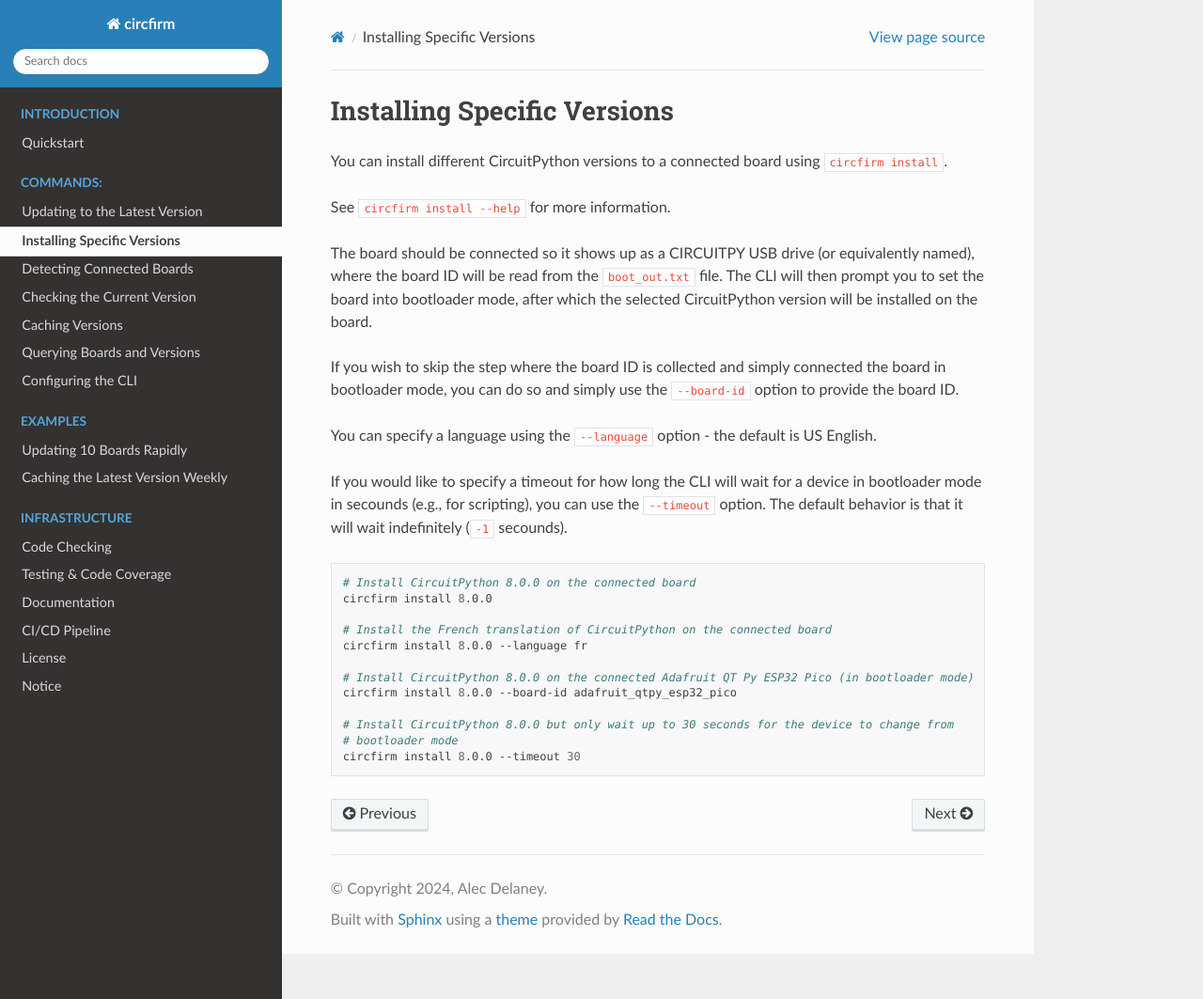
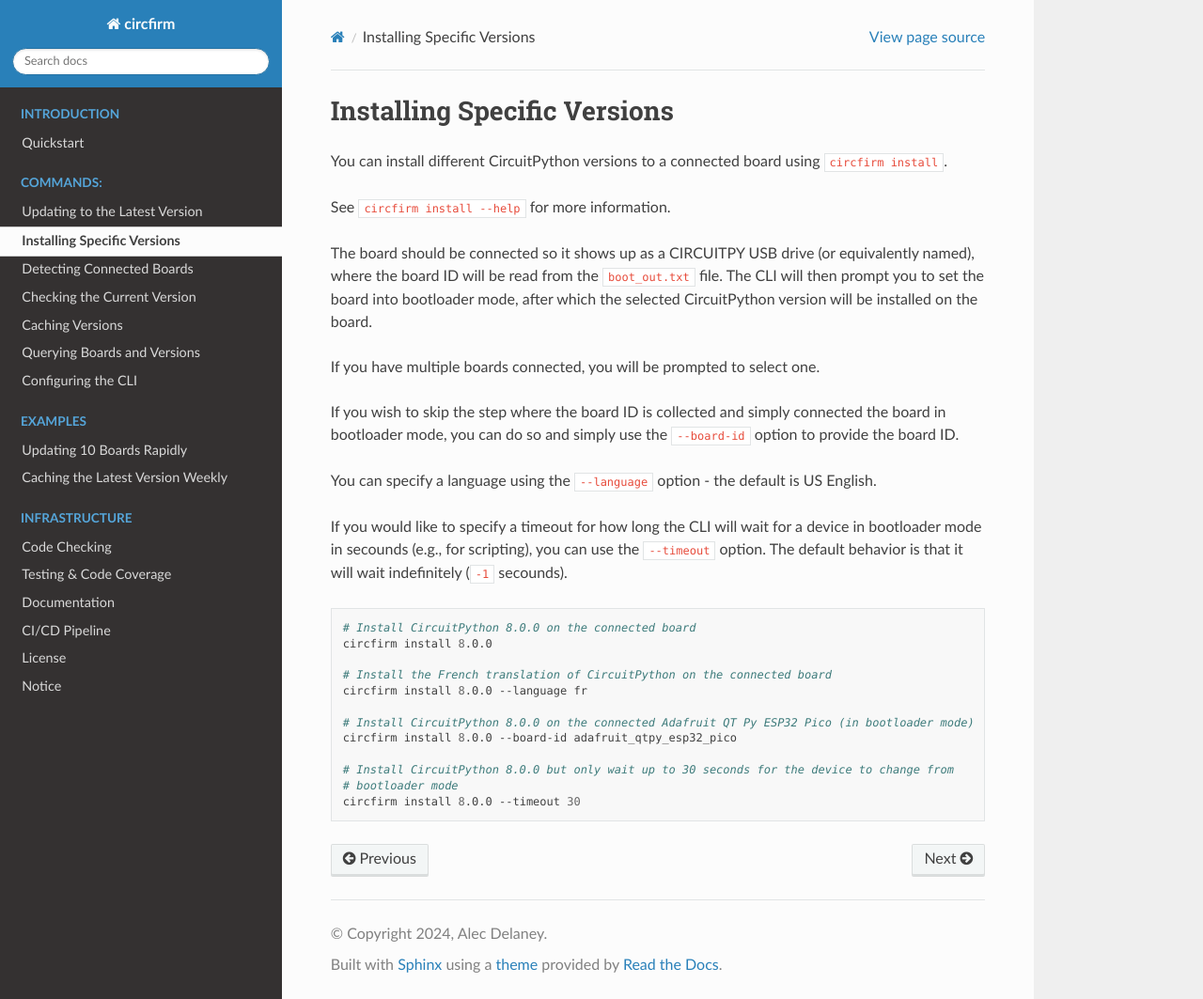
Before and after one commit to tekktrik/circfirm, a Sphinx documentation site: the page built from docs/commands/install.rst, in a window 1280 px wide and 1063 px high. Shown: the whole window at 94% size. Built offline with Sphinx 7.4.7 and the Read the Docs theme 3.1.0, drawn with Linux system fonts in a browser that asks for light colours.

Commit message:
Update install and update documentation

```diff
--- a/docs/commands/install.rst
+++ b/docs/commands/install.rst
@@ -13,6 +13,8 @@ The board should be connected so it shows up as a CIRCUITPY USB drive (or equiva
 where the board ID will be read from the ``boot_out.txt`` file.  The CLI will then prompt you to set the
 board into bootloader mode, after which the selected CircuitPython version will be installed on
 the board.
+
+If you have multiple boards connected, you will be prompted to select one.
 
 If you wish to skip the step where the board ID is collected and simply connected the board in
 bootloader mode, you can do so and simply use the ``--board-id`` option to provide the board ID.
--- a/docs/commands/update.rst
+++ b/docs/commands/update.rst
@@ -13,6 +13,8 @@ The board should be connected so it shows up as a CIRCUITPY USB drive (or equiva
 where the board ID will be read from the ``boot_out.txt`` file.  The CLI will then prompt you to set the
 board into bootloader mode, after which the selected CircuitPython version will be installed on
 the board.
+
+If you have multiple boards connected, you will be prompted to select one.
 
 If you wish to skip the step where the board ID is collected and simply connected the board in
 bootloader mode, you can do so and simply use the ``--board-id`` option to provide the board ID.
```
